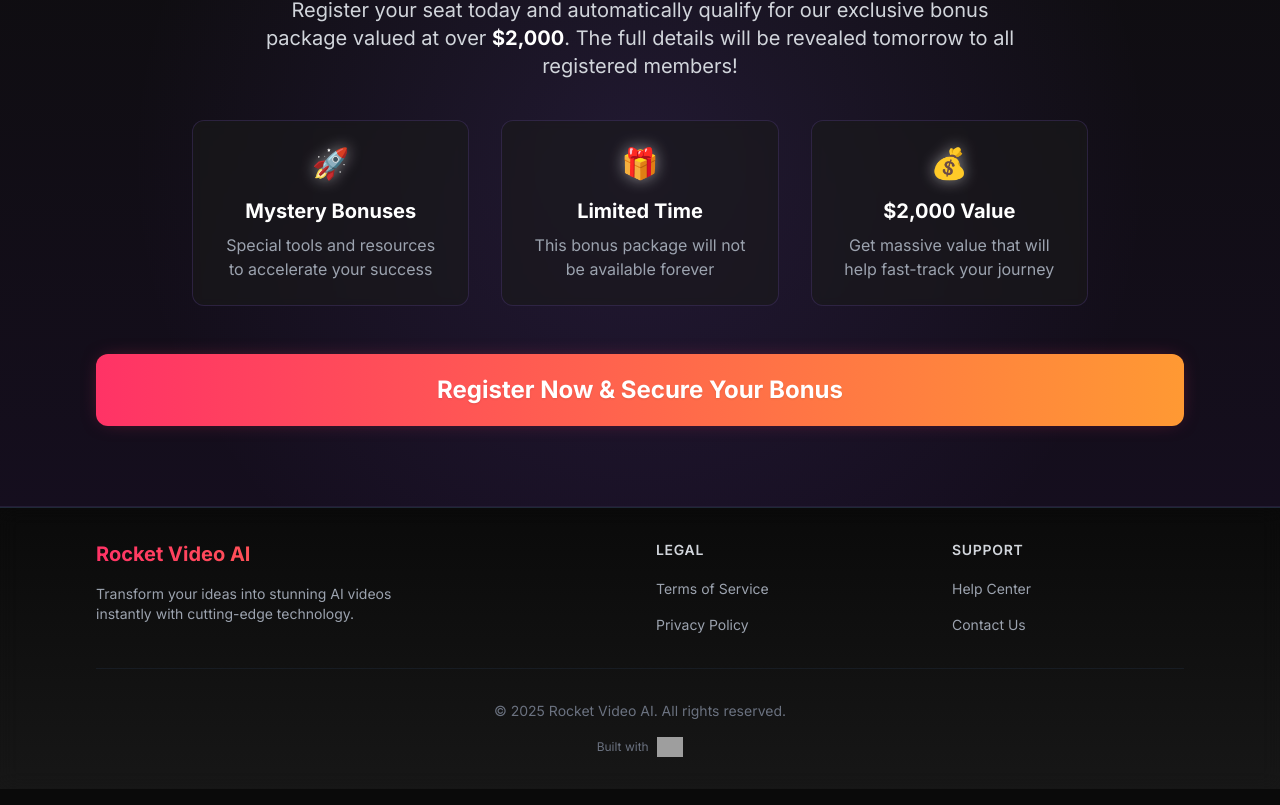
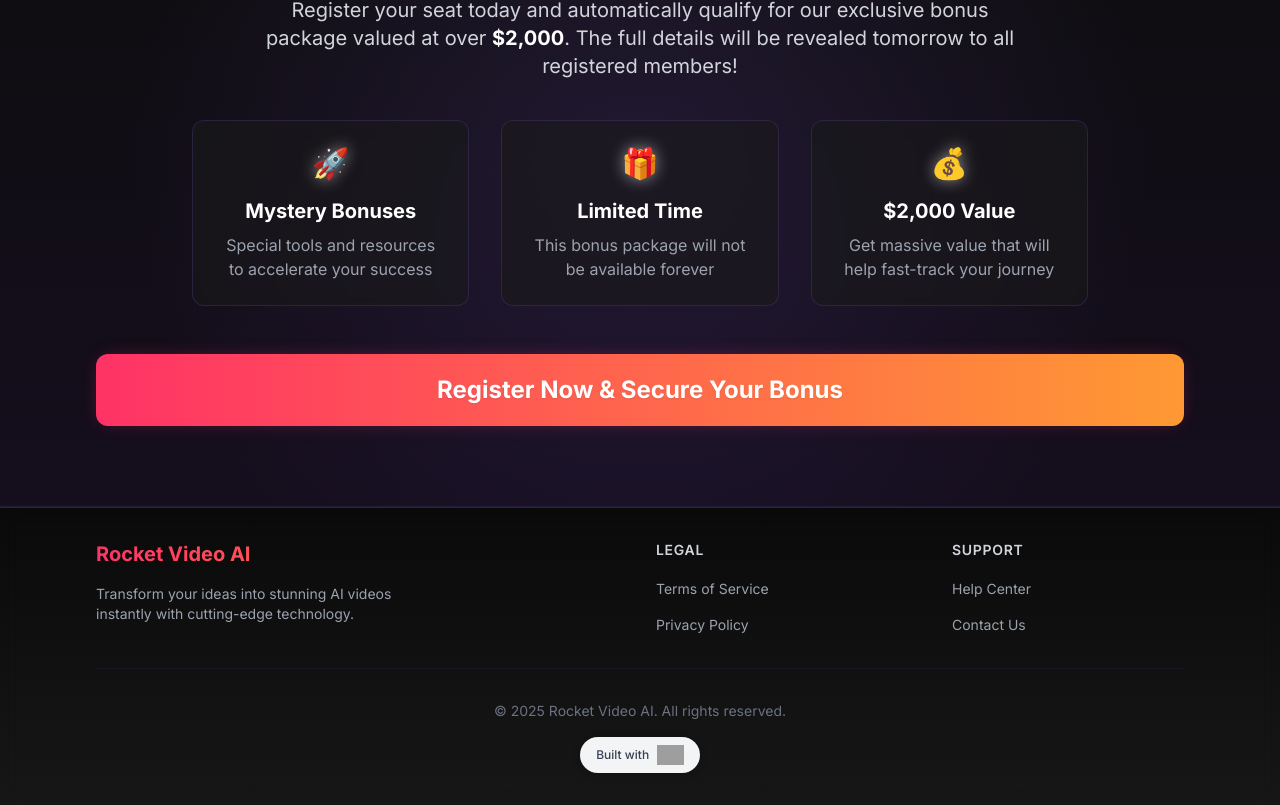
Before and after one commit to icemusike/rocketvideo, a React (Vite) app: page / in a window 1280 px wide. Shown: the part 2155-2960 px from the top of the page. Built offline with nearby package versions, Linux system fonts and the light colour scheme; grey boxes are pictures that could not be loaded.

Commit message:
Update xBesh credit in footer to pill-shaped design with light background

```diff
--- a/src/components/Footer.tsx
+++ b/src/components/Footer.tsx
@@ -37,9 +37,14 @@ export const Footer: React.FC = () => {
             © {currentYear} Rocket Video AI. All rights reserved.
           </p>
 
-          <div className="xbesh-credit flex items-center justify-center space-x-2">
-            <span className="text-xs text-gray-500">Built with</span>
-            <a href="https://www.xbesh.com" target="_blank" rel="noopener noreferrer" className="inline-flex items-center">
+          <div className="xbesh-credit flex justify-center">
+            <a
+              href="https://www.xbesh.com"
+              target="_blank"
+              rel="noopener noreferrer"
+              className="inline-flex items-center px-4 py-2 bg-gray-100 rounded-full shadow-sm hover:bg-white transition-colors duration-300"
+            >
+              <span className="text-xs text-gray-700 font-medium mr-2">Built with</span>
               <img src="https://www.xbesh.com/logos/xbesh_logo.svg" alt="xBesh Logo" className="h-5 w-auto" />
             </a>
           </div>
--- a/src/index.css
+++ b/src/index.css
@@ -236,11 +236,17 @@ body {
 }
 
 .xbesh-credit {
-  @apply transition-opacity duration-200;
+  @apply transition-all duration-300;
 }
 
-.xbesh-credit:hover {
-  @apply opacity-100;
+.xbesh-credit a {
+  @apply transition-all duration-300;
+  box-shadow: 0 2px 10px rgba(0, 0, 0, 0.1);
+}
+
+.xbesh-credit a:hover {
+  transform: translateY(-2px);
+  box-shadow: 0 4px 12px rgba(0, 0, 0, 0.15);
 }
 
 .xbesh-credit img {
@@ -248,7 +254,7 @@ body {
 }
 
 .xbesh-credit:hover img {
-  transform: scale(1.1);
+  transform: scale(1.05);
 }
 
 /* Mesh Gradient */
```
